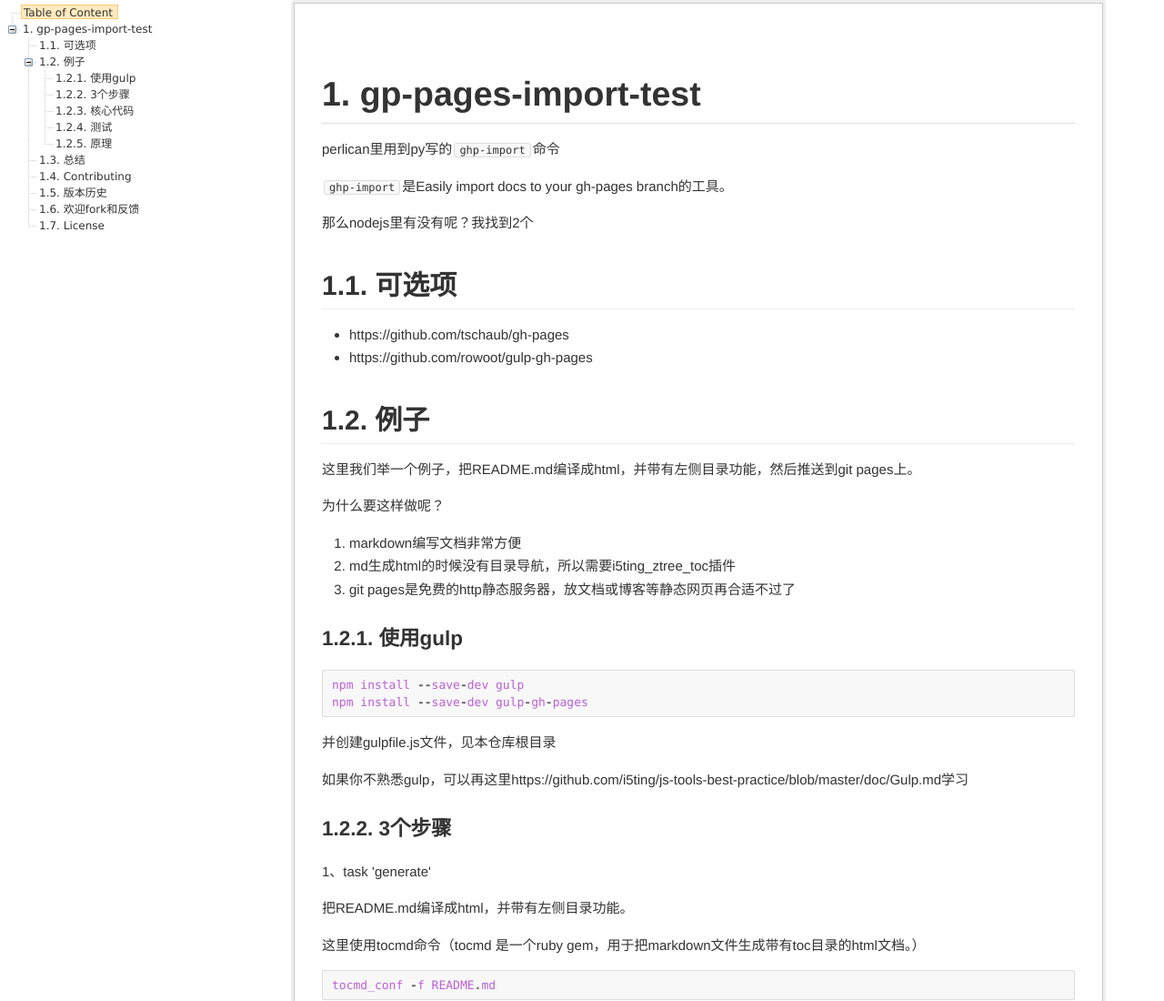
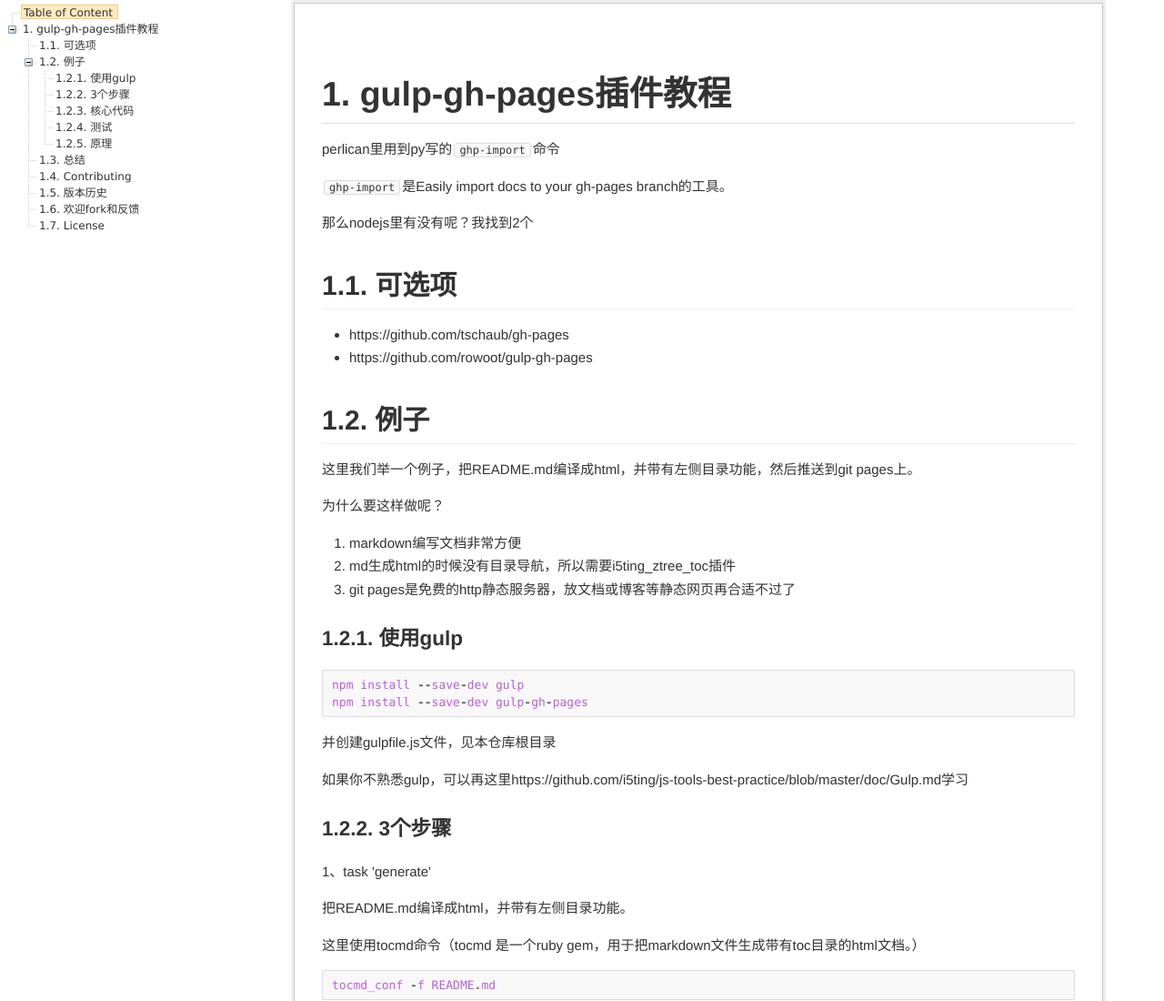
Before and after one commit to i5ting/gp-pages-import-test, a plain HTML site: page README.html in a window 1280 px wide. Shown: the top 1100 px of the page at 91% size. Drawn offline with Linux system fonts and the light colour scheme.

Commit message:
Update 2014-11-13T14:50:47.510Z

```diff
--- a/README.html
+++ b/README.html
@@ -131,7 +131,7 @@
 .highlight .vg { color: #bb60d5 } /* Name.Variable.Global */
 .highlight .vi { color: #bb60d5 } /* Name.Variable.Instance */
 .highlight .il { color: #40a070 } /* Literal.Number.Integer.Long */</style>
-<h1>gp-pages-import-test</h1>
+<h1>gulp-gh-pages插件教程</h1>
 
 <p>perlican里用到py写的<code>ghp-import</code>命令</p>
 
```
Also changed, not shown: index.html (+1 -1 lines).
